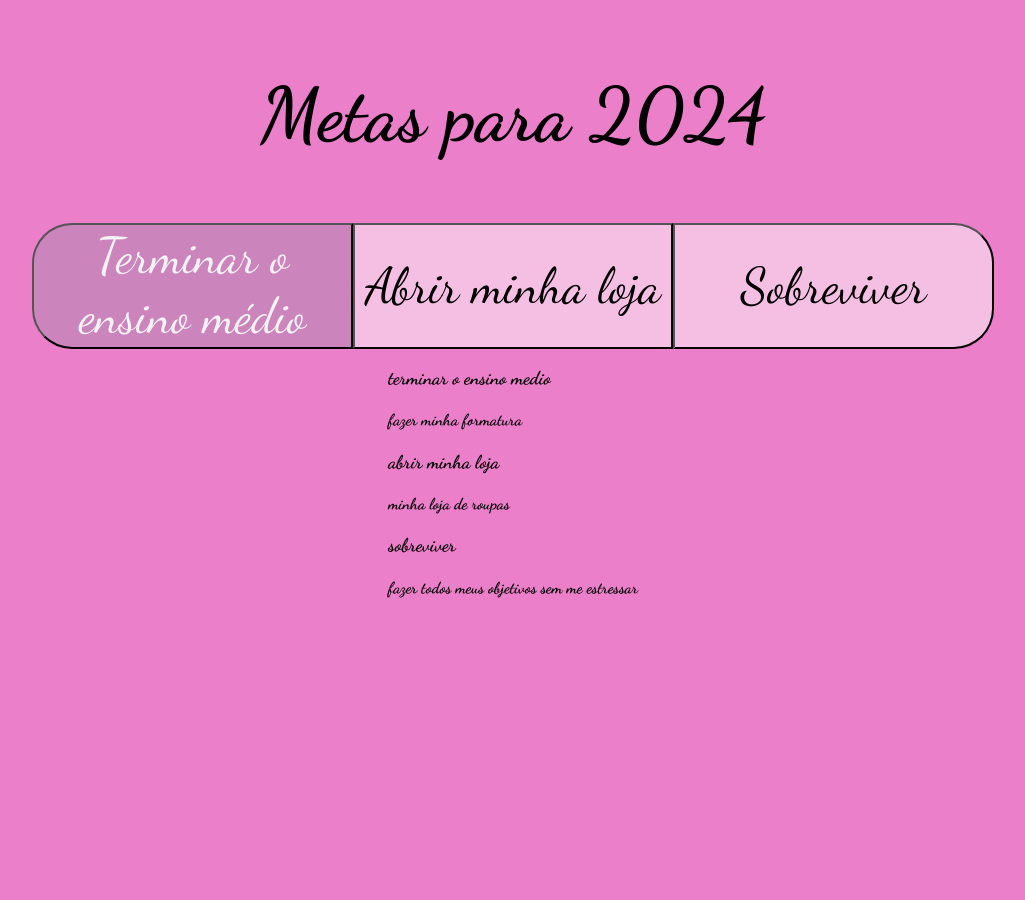
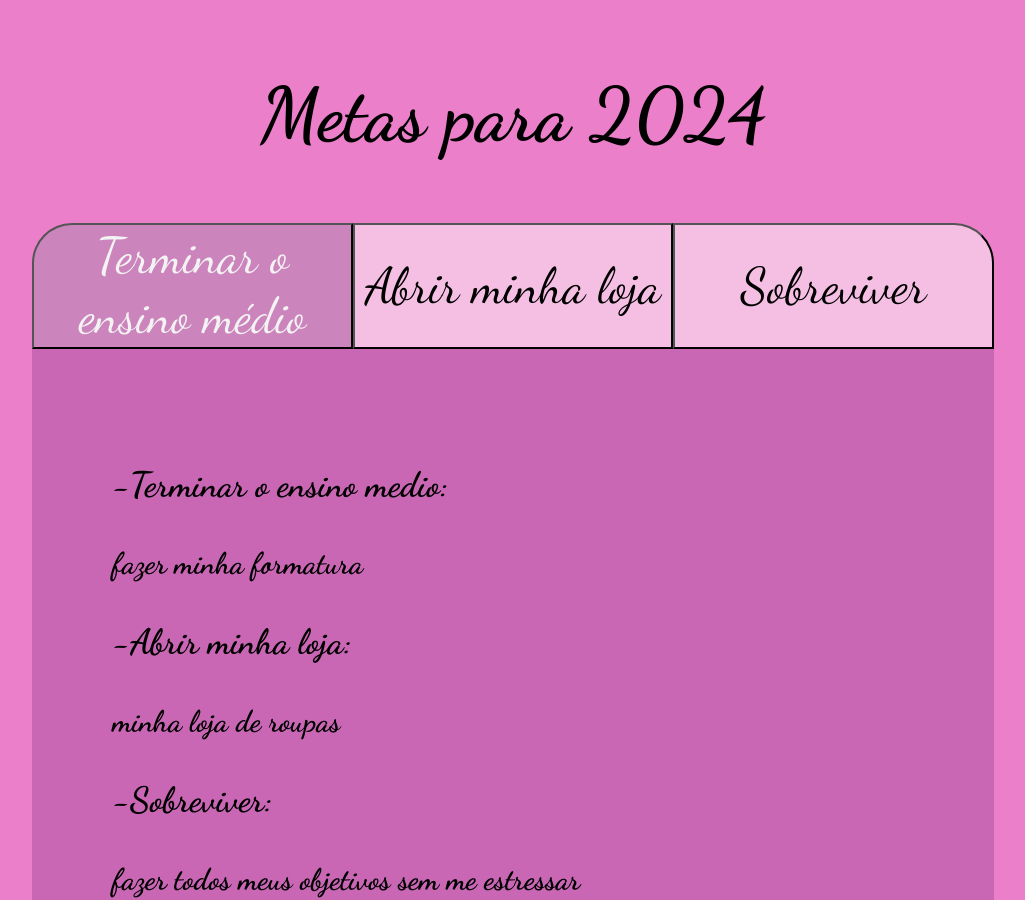
Before and after one commit to ARIJHO/arianee, a plain HTML site: page A1/index.html in a window 1280 px wide. Shown: the top 900 px of the page, without its empty margins (127-1152 px from the left). Before the commit the page ends 800 px from the top, so only its background shows below. Drawn offline with Linux system fonts and the light colour scheme.

Commit message:
Add files via upload

```diff
--- a/A1/index.html
+++ b/A1/index.html
@@ -10,6 +10,7 @@
 <body>
     <section class="conteudo-principal">
         <h1 class="titulo-principal">Metas para 2024</h1>
+        <div class="conteudo">
         <div class="botoes">
             <button class="botao ativo">Terminar o ensino médio</button>
            <button class="botao">Abrir minha loja</button>
@@ -18,19 +19,20 @@
         </div>
         <div class="aba-textos">
             <div class="aba-conteudo">
-                <h3 class="aba-conteudo-titulo-principal">terminar o ensino medio</h3>
+                <h3 class="aba-conteudo-titulo-principal">-Terminar o ensino medio:</h3>
                 <h4 class="aba-conteudo-titulo-principal">fazer minha formatura</h4>
             </div>
 
             <div class="aba-conteudo">
-                <h3 class="aba-conteudo-titulo-principal">abrir minha loja</h3>
+                <h3 class="aba-conteudo-titulo-principal">-Abrir minha loja:</h3>
                 <h4 class="aba-conteudo-titulo-principal">minha loja de roupas</h4>
             </div>
 
             <div class="aba-conteudo">
-                <h3 class="aba-conteudo-titulo-principal">sobreviver</h3>
+                <h3 class="aba-conteudo-titulo-principal">-Sobreviver:</h3>
                 <h4 class="aba-conteudo-titulo-principal">fazer todos meus objetivos sem me estressar</h4>
             </div>
+        </div>
         </div>
     </section>
     <script src="main.js"></script>
--- a/A1/style.css
+++ b/A1/style.css
@@ -5,7 +5,7 @@
 --texto2: #FFFFFF;
 --botao-ativo: rgba(204, 133, 189, 0.966);
 --botao-inativo: rgba(255, 255, 255, 0.5);
---texto-fundo: rgba(58,55,94,0.3);
+--texto-fundo: rgba(123, 48, 133, 0.3);
 }
 body{
     background-color: var(--cor-de-fundo);
@@ -42,12 +42,20 @@ body{
     display:flex;
 }
 .botao:first-child{
-    border-radius:40px 0 0 40px;
+    border-radius:40px 0 0 0;
 }
 .botao:last-child{
-    border-radius: 0 40px 40px 0;
+    border-radius: 0 40px 0 0;
 }
 .ativo{
     background: var(--botao-ativo);
     color:#f3f3f3;
 }
+.aba-conteudo{
+    font-size: 30px;
+}
+.aba-textos{
+    background-color:var(--texto-fundo);
+    padding: 80px;
+    border-radius: 0 0 40px 40px;
+}
```
